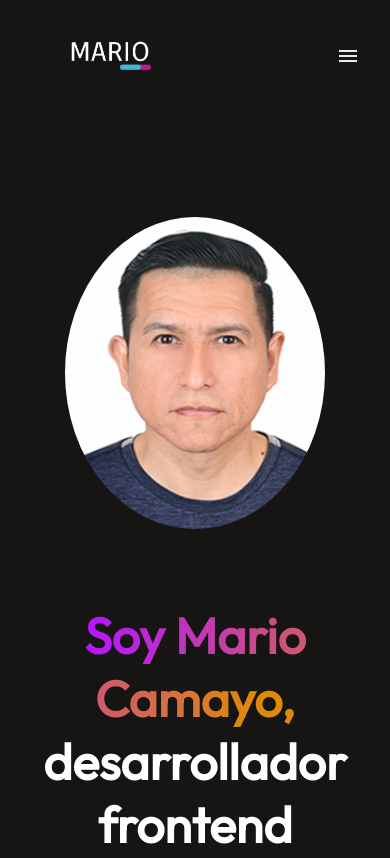
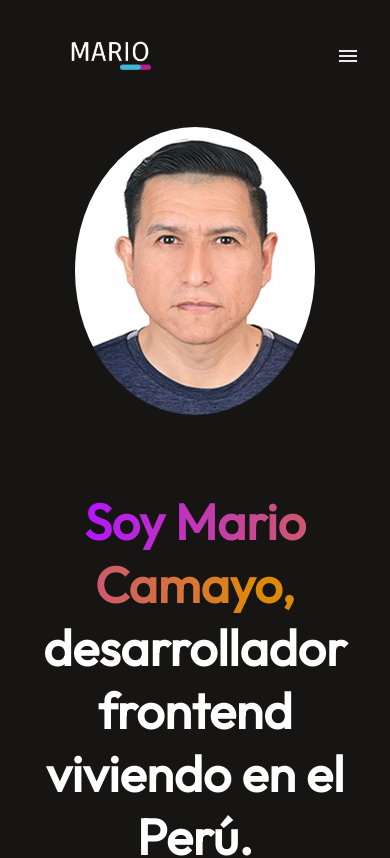
Before and after one commit to MarioCamayo/portfolio, a React (Vite) app: page / in a window 390 px wide. Shown: the top 858 px of the page. Built offline with nearby package versions, Linux system fonts and the light colour scheme.

Commit message:
se modificó la medida del margen de la imagen de la foto de perfil del componente Hero

```diff
--- a/src/components/Contact/Contact.jsx
+++ b/src/components/Contact/Contact.jsx
@@ -36,7 +36,7 @@ const Contact = () => {
     <div id="contacto" className="contact">
       <div className="contact-title">
         <h1>Contáctame  </h1>
-        <img src= {logo_menu} alt="logo_menu" />
+        {/* <img src= {logo_menu} alt="logo_menu" /> */}
       </div>
       <div className="contact-section">
         <div className="contact-left">
--- a/src/components/Hero/hero.css
+++ b/src/components/Hero/hero.css
@@ -92,6 +92,13 @@
         width: 260px;
     }
 
+    .hero img{
+        margin-top: 30px;
+        border-radius: 50%;
+        width: 240px;
+        /* height: 250px; */
+      }
+
     .hero-action{
         gap: 15px;
         font-size: 18px;
--- a/src/components/MyWork/MyWork.jsx
+++ b/src/components/MyWork/MyWork.jsx
@@ -1,7 +1,7 @@
 
 import mywork_data from '../../assets/myword_data'
 import './mywork.css'
-import logo_menu from '../../assets/icono_menu2-removebg-preview.png'
+// import logo_menu from '../../assets/icono_menu2-removebg-preview.png'
 
 
 const MyWork = () => {
@@ -9,7 +9,7 @@ const MyWork = () => {
     <div id='portafolio' className="mywork">
       <div className="mywork-title">
         <h1>Mis Proyectos</h1>
-        <img className='mywork-title-img' src={logo_menu} alt="Logo" />
+        {/* <img className='mywork-title-img' src={logo_menu} alt="Logo" />  */}
       </div>
       <div className="mywork-container">
         {mywork_data.map((work, id)=>
```
